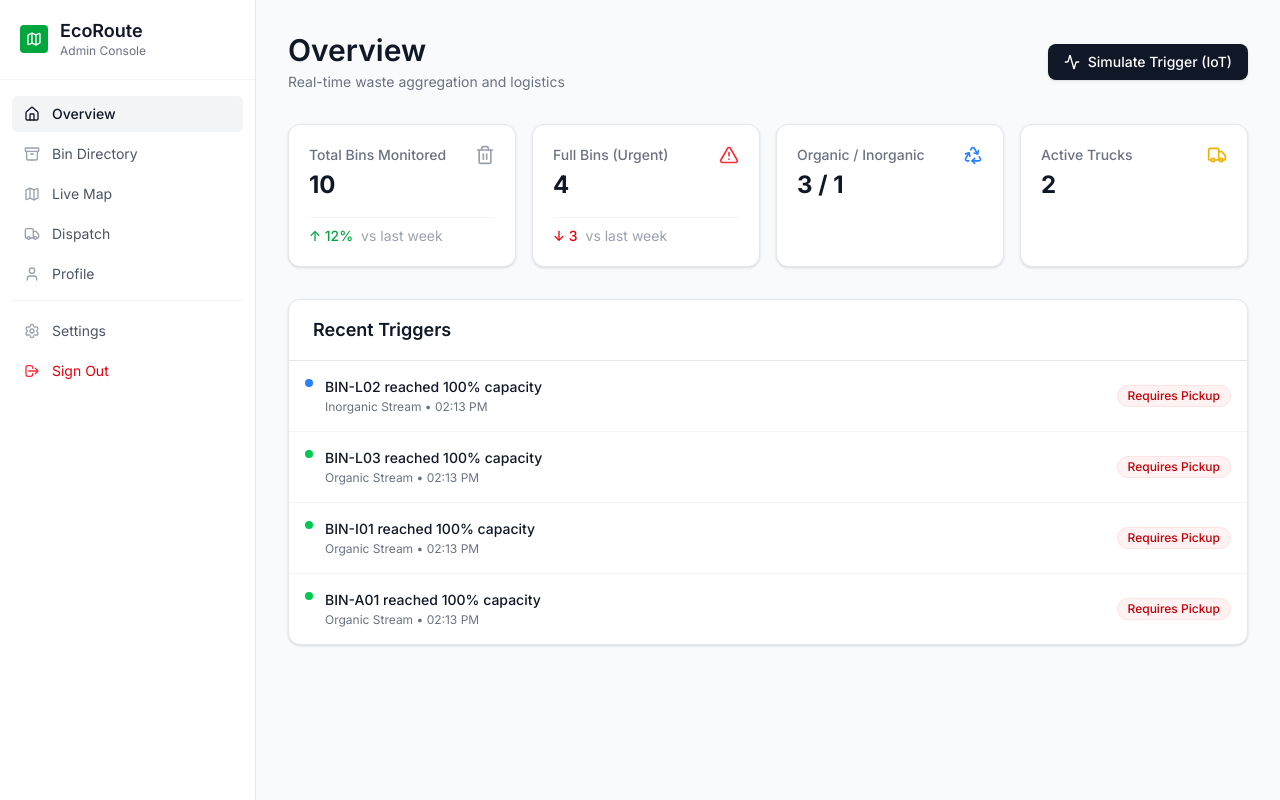
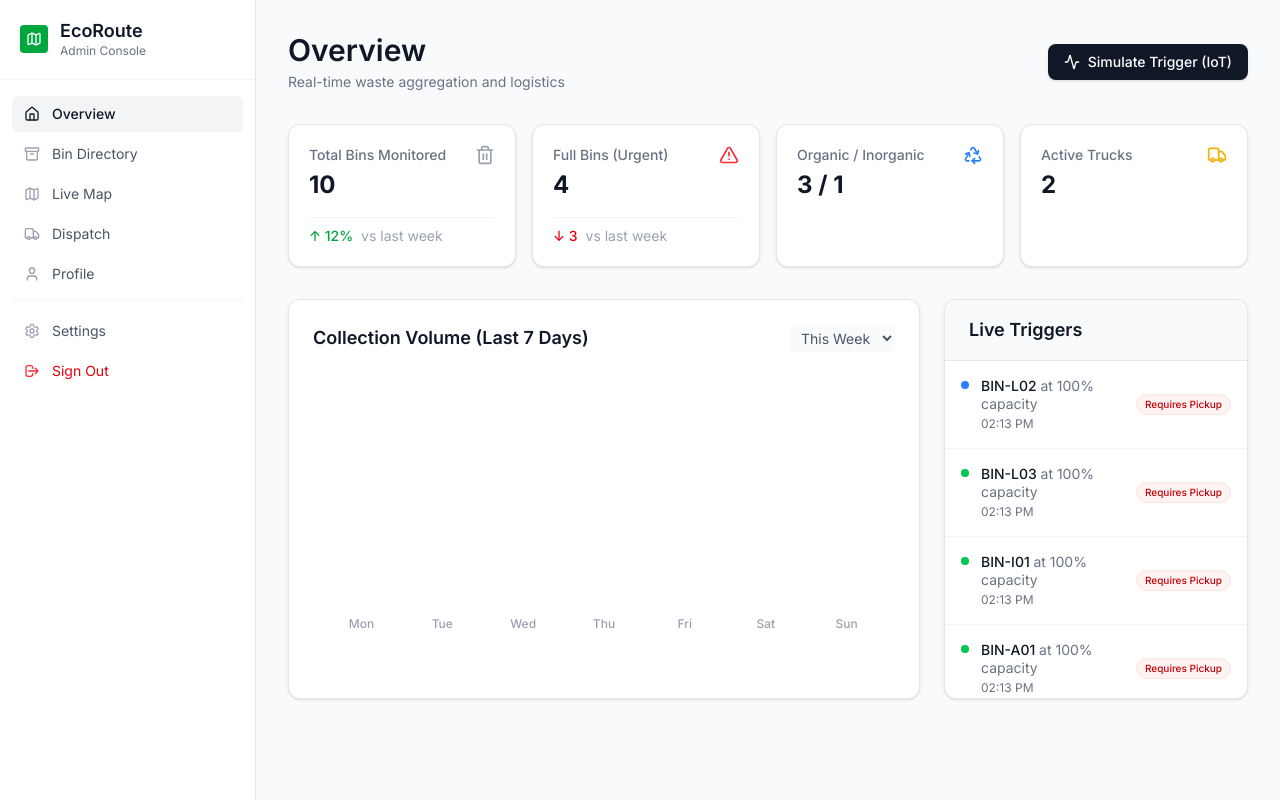
Before and after one commit to DavidDeez/eco-route-mvp, a Next.js app: page /dashboard in a window 1280 px wide. Built offline with nearby package versions, Linux system fonts and the light colour scheme.

Commit message:
feat: add analytics chart, toast notifications, and fade-in animations

```diff
--- a/app/dashboard/page.tsx
+++ b/app/dashboard/page.tsx
@@ -7,6 +7,7 @@ import { Trash2, Recycle, Truck as TruckIcon, AlertTriangle, Activity } from 'lu
 
 export default function Dashboard() {
   const [bins, setBins] = useState(initialBins);
+  const [toastMessage, setToastMessage] = useState<string | null>(null);
 
   const totalBins = bins.length;
   const fullBins = bins.filter(b => b.status === 'full').length;
@@ -15,7 +16,6 @@ export default function Dashboard() {
   const activeTrucks = initialTrucks.filter(t => t.status !== 'idle').length;
 
   const handleSimulateTrigger = () => {
-    // Find a bin that isn't full and make it full
     const nonFullBins = bins.filter(b => b.status !== 'full');
     if (nonFullBins.length === 0) return;
 
@@ -24,6 +24,9 @@ export default function Dashboard() {
       b.id === randomBin.id ? { ...b, status: 'full' as const, lastUpdated: new Date().toISOString() } : b
     );
     setBins(updatedBins);
+
+    setToastMessage(`IoT Sensor Triggered: ${randomBin.id} is now FULL`);
+    setTimeout(() => setToastMessage(null), 3000);
   };
 
   return (
@@ -69,29 +72,76 @@ export default function Dashboard() {
         />
       </div>
 
-      <div className="bg-white rounded-xl shadow-sm border border-gray-200 overflow-hidden">
-        <div className="px-6 py-4 border-b border-gray-200">
-          <h2 className="text-lg font-semibold text-gray-900">Recent Triggers</h2>
+      <div className="grid grid-cols-1 lg:grid-cols-3 gap-6">
+
+        {/* Analytics Chart */}
+        <div className="lg:col-span-2 bg-white rounded-xl shadow-sm border border-gray-200 p-6">
+          <div className="flex justify-between items-center mb-6">
+            <h2 className="text-lg font-semibold text-gray-900">Collection Volume (Last 7 Days)</h2>
+            <select className="text-sm border-none bg-gray-50 rounded-md px-2 py-1 text-gray-600 outline-none">
+              <option>This Week</option>
+              <option>Last Week</option>
+            </select>
           </div>
-        <div className="divide-y divide-gray-100">
+          <div className="h-64 flex items-end justify-between gap-2 sm:gap-4 px-1 sm:px-4">
+            {[45, 60, 35, 75, 55, 90, 85].map((height, i) => (
+              <div key={i} className="w-full flex flex-col items-center gap-2 group relative">
+                {/* Tooltip */}
+                <div className="opacity-0 group-hover:opacity-100 absolute -top-8 bg-gray-900 text-white text-xs px-2 py-1 rounded transition-opacity whitespace-nowrap z-10 pointer-events-none">
+                  {height * 12} kg
+                </div>
+                {/* Bar */}
+                <div
+                   className="w-full bg-green-500 rounded-t-sm hover:bg-green-400 transition-colors animate-fade-in"
+                   style={{ height: `${height}%`, animationDelay: `${i * 100}ms` }}
+                ></div>
+                {/* Label */}
+                <span className="text-xs text-gray-400 font-medium">{['Mon', 'Tue', 'Wed', 'Thu', 'Fri', 'Sat', 'Sun'][i]}</span>
+              </div>
+            ))}
+          </div>
+        </div>
+
+        {/* Recent Triggers */}
+        <div className="bg-white rounded-xl shadow-sm border border-gray-200 overflow-hidden flex flex-col h-[400px]">
+          <div className="px-6 py-4 border-b border-gray-200 shrink-0 bg-gray-50">
+            <h2 className="text-lg font-semibold text-gray-900">Live Triggers</h2>
+          </div>
+          <div className="divide-y divide-gray-100 overflow-y-auto flex-1">
             {bins.filter(b => b.status === 'full').sort((a, b) => new Date(b.lastUpdated).getTime() - new Date(a.lastUpdated).getTime()).map(bin => (
-            <div key={bin.id} className="flex flex-col sm:flex-row sm:items-center p-4 hover:bg-gray-50 transition-colors gap-4">
+              <div key={bin.id} className="flex flex-col sm:flex-row sm:items-center p-4 hover:bg-gray-50 transition-colors gap-3 animate-fade-in">
                 <div className="flex-1 flex items-start gap-3">
-                <div className={`mt-0.5 w-2 h-2 rounded-full ${bin.type === 'organic' ? 'bg-green-500' : 'bg-blue-500'}`}></div>
+                  <div className={`mt-1 w-2 h-2 shrink-0 rounded-full ${bin.type === 'organic' ? 'bg-green-500' : 'bg-blue-500'}`}></div>
                   <div>
-                  <p className="text-sm font-medium text-gray-900">{bin.id} reached 100% capacity</p>
-                  <p className="text-xs text-gray-500 capitalize mt-0.5">
-                    {bin.type} stream • {new Date(bin.lastUpdated).toLocaleTimeString([], {hour: '2-digit', minute:'2-digit'})}
+                    <p className="text-sm font-medium text-gray-900 leading-tight">{bin.id} <span className="font-normal text-gray-500">at 100% capacity</span></p>
+                    <p className="text-xs text-gray-500 capitalize mt-1">
+                      {new Date(bin.lastUpdated).toLocaleTimeString([], {hour: '2-digit', minute:'2-digit'})}
                     </p>
                   </div>
                 </div>
-              <span className="inline-flex items-center px-2.5 py-0.5 rounded-full text-xs font-medium bg-red-50 text-red-700 border border-red-100">
+                <span className="inline-flex shrink-0 items-center px-2 py-0.5 rounded-full text-[10px] font-medium bg-red-50 text-red-700 border border-red-100">
                   Requires Pickup
                 </span>
               </div>
             ))}
+
+            {bins.filter(b => b.status === 'full').length === 0 && (
+              <div className="p-8 text-center text-gray-500 text-sm">
+                No active triggers.<br/>All bins are operating normally.
+              </div>
+            )}
           </div>
         </div>
+
+      </div>
+
+      {/* Toast Notification */}
+      {toastMessage && (
+        <div className="fixed top-20 right-4 md:top-4 bg-gray-900 text-white px-4 py-3 rounded-lg shadow-xl flex items-center gap-3 animate-fade-in z-50">
+          <Activity className="w-5 h-5 text-green-400" />
+          <span className="font-medium text-sm">{toastMessage}</span>
+        </div>
+      )}
     </div>
   );
 }
--- a/app/globals.css
+++ b/app/globals.css
@@ -1,2 +1,11 @@
 @import "tailwindcss";
 @import "leaflet/dist/leaflet.css";
+
+@keyframes fade-in {
+  from { opacity: 0; transform: translateY(10px); }
+  to { opacity: 1; transform: translateY(0); }
+}
+
+.animate-fade-in {
+  animation: fade-in 0.4s ease-out forwards;
+}
--- a/app/layout.tsx
+++ b/app/layout.tsx
@@ -1,6 +1,7 @@
 import type { Metadata } from 'next'
 import { Inter } from 'next/font/google'
 import './globals.css'
+import { Toaster } from 'react-hot-toast'
 
 const inter = Inter({ subsets: ['latin'] })
 
@@ -18,6 +19,7 @@ export default function RootLayout({
     <html lang="en" suppressHydrationWarning>
       <body className={`${inter.className} bg-gray-50 text-gray-900 antialiased`}>
         {children}
+        <Toaster position="top-right" />
       </body>
     </html>
   )
```
Lines whose indentation alone changed are shown as unchanged.
